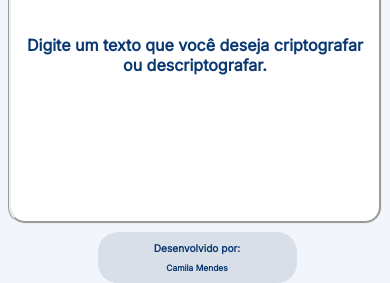
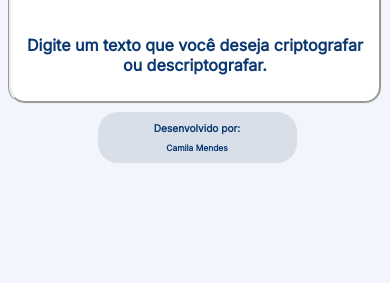
Before and after one commit to eguacamila/decodificador-de-texto, a plain HTML site: page index.html in a window 390 px wide. Shown: the part 561-844 px from the top of the page. Drawn offline with Linux system fonts and the light colour scheme.

Commit message:
Mudanças na altura para dispositivos

```diff
--- a/style.css
+++ b/style.css
@@ -1,4 +1,8 @@
 @import url('https://fonts.googleapis.com/css2?family=Inter&display=swap');
+
+html {
+    height: -webkit-fill-available;
+}
 
 body {
     width:100%;
@@ -9,6 +13,7 @@ body {
     color: #0A3871;
     font-family: 'Inter', sans-serif;
     font-weight: 800;
+    height: -webkit-fill-available;
 }
 
 #logo {
@@ -152,6 +157,6 @@ footer p {
     }
 
     .output {
-        height: 400px;
+        height: 280px;
     }
 }
```
